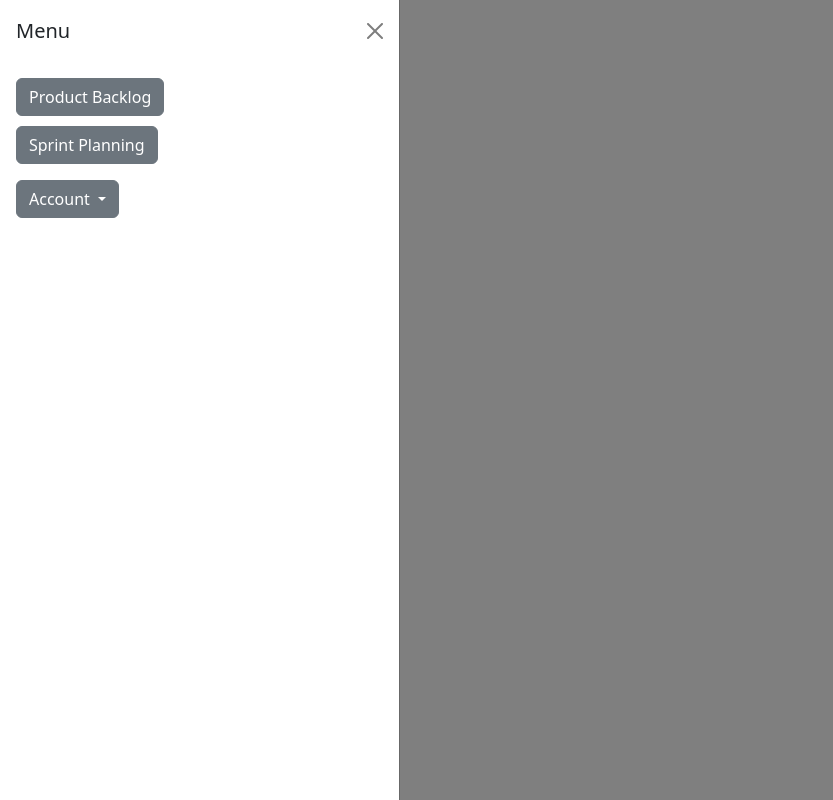
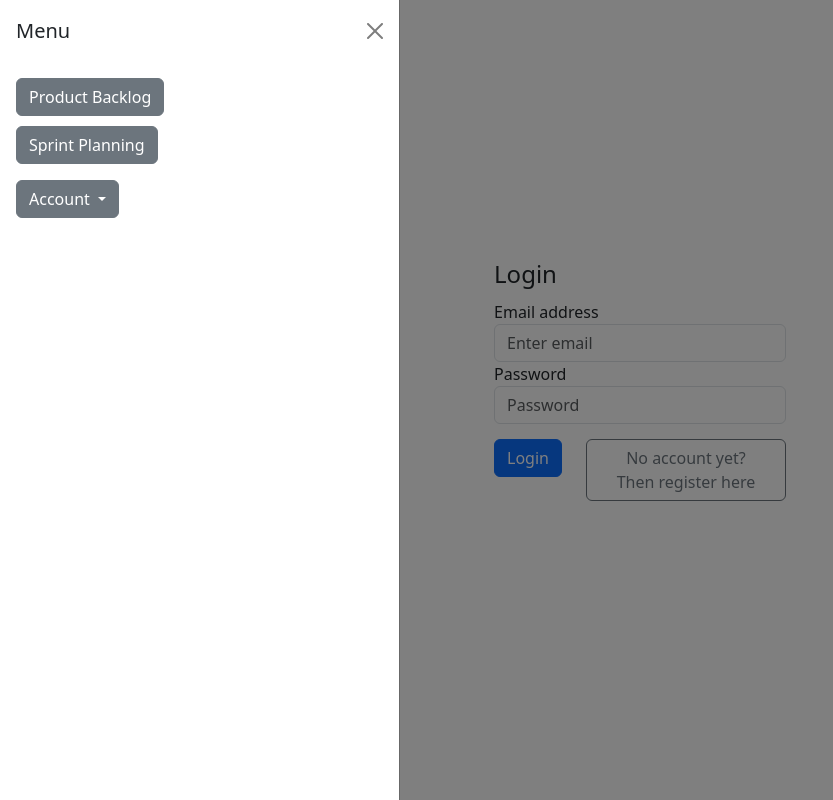
Before and after one commit to SCRUM-Webapp/SCRUM_Webapp_Project, a Flask app: page /Login in a window 1280 px wide, after a click on "Menu". Shown: the whole page, without its empty margins (0-833 px from the left). Run offline with Flask 3, Linux system fonts and the light colour scheme; some libraries are stand-ins or nearby versions.

Commit message:
added login, register and profile page + modified/added paths + added new Item Button

```diff
--- a/app.py
+++ b/app.py
@@ -1,13 +1,15 @@
 from flask import Flask, render_template, redirect, url_for
 from flask_bootstrap import Bootstrap5
+from flask_login import LoginManager
+
 
 app = Flask(__name__)
+
+from db import db, Ticket, insert_sample
 
 app.config.from_mapping(
     BOOTSTRAP_BOOTSWATCH_THEME = 'quartz'
 )
-
-from db import db, Ticket, insert_sample
 
 bootstrap = Bootstrap5(app)
 
@@ -19,14 +21,26 @@ def index():
 def login():
     return render_template('Login.html')
 
+@app.route('/Register')
+def register():
+    return render_template('Register.html')
+
+@app.route('/Ticket/New_Ticket')
+def new_ticket():
+    return render_template('Ticket.html')
+
 @app.route('/Product_Backlog')
 def product_backlog():
     return render_template('Product_Backlog.html')
 
-@app.route('/Product_Backlog/<int:ticket_id>')
+@app.route('/Ticket/<int:ticket_id>')
 def ticket(ticket_id):
-    return render_template('Ticket.html', ticket_id=ticket_id)
+    return render_template('Ticket.html')
 
 @app.route('/Sprint_Planning')
 def sprint_planning():
     return render_template('Sprint_Planning.html')
+
+@app.route('/Profile')
+def profile():
+    return render_template('Profile.html')
--- a/requirements.txt
+++ b/requirements.txt
@@ -2,6 +2,7 @@ blinker==1.7.0
 Bootstrap-Flask==2.3.3
 click==8.1.7
 Flask==3.0.0
+Flask-Login==0.6.3
 Flask-SQLAlchemy==3.1.1
 Flask-WTF==1.2.1
 itsdangerous==2.1.2
--- a/templates/Base.html
+++ b/templates/Base.html
@@ -1,6 +1,3 @@
-{% from 'bootstrap5/nav.html' import render_nav_item %}
-
-
 <!DOCTYPE html>
 <html lang="en">
 <head>
@@ -17,7 +14,9 @@
 <button class="btn btn-primary" type="button" data-bs-toggle="offcanvas" data-bs-target="#offcanvasExample" aria-controls="offcanvasExample" style="margin: 10px;">
   Menu
 </button>
+
 {% block ADDNEWITEM %}{% endblock %}
+
 <div class="offcanvas offcanvas-start" tabindex="-1" id="offcanvasExample" aria-labelledby="offcanvasExampleLabel">
   <div class="offcanvas-header">
     <h5 class="offcanvas-title" id="offcanvasExampleLabel">Menu</h5>
@@ -33,7 +32,7 @@
             Account
           </button>
           <ul class="dropdown-menu" aria-labelledby="dropdownMenuButton" style="">
-                <li><a class="dropdown-item" href="#">Edit account</a></li>
+                <li><a class="dropdown-item" href="{{ url_for('profile') }}">Edit account</a></li>
                 <div class="dropdown-divider"></div>
                 <li><a class="dropdown-item" href="#">Log Out</a></li>
           </ul>
--- a/templates/Login.html
+++ b/templates/Login.html
@@ -1 +1,32 @@
 {% extends 'Base.html' %}
+
+{% block CONTENT %}
+    <div class="d-flex align-items-center justify-content-center" style="height: 80vh; width: 100vw;">
+    <!-- added d-flex align-items-center justify-content-center to center the form vertically and horizontally -->
+        <form>
+            <fieldset>
+
+                <legend>Login</legend>
+
+                <div class="form-group">
+                    <label for="exampleInputEmail1">Email address</label>
+                    <input type="email" name="email" value="{{ email }}" class="form-control" id="exampleInputEmail1" aria-describedby="emailHelp" placeholder="Enter email">
+                </div>
+
+                <div class="form-group">
+                    <label for="exampleInputPassword1">Password</label>
+                    <input type="password" name="password" value="{{ password }}" class="form-control" id="exampleInputPassword1" placeholder="Password">
+                </div>
+
+                <div class="row">
+                    <div class="col">
+                        <button type="submit" class="btn btn-primary" style="margin-top: 15px;">Login</button>
+                    </div>
+                    <div class="col">
+                        <a href="/Register" class="btn btn-outline-secondary" style="margin-top: 15px; width: 200px"> No account yet? <br> Then register here</a>
+                </div>
+
+            </fieldset>
+        </form>
+    </div>
+{% endblock %}
--- a/templates/Product_Backlog.html
+++ b/templates/Product_Backlog.html
@@ -1,7 +1,7 @@
 {% extends 'Base.html'%}
 
 {%block ADDNEWITEM%}
-<button type="button" class="btn btn-outline-primary mb-1" style="margin-top: 10px;">+ Add new ticket</button>
+<a href="{{ url_for('new_ticket') }}"  class="btn btn-outline-primary mb-1" style="margin-top: 10px;">+ Add new ticket</a>
 {%endblock%}
 
 
--- /dev/null
+++ b/templates/Profile.html
@@ -0,0 +1,3 @@
+{% extends 'Base.html' %}
+
+<!-- Work in Progress -->
--- a/templates/Sprint_Planning.html
+++ b/templates/Sprint_Planning.html
@@ -3,6 +3,7 @@
 {% block HEADER%}
 
 <div class="d-flex justify-content-center">
+<!-- added justify-content-center to center the text -->
     <div style="margin-bottom: 35px;">
         <ul class="nav nav-tabs" role="tablist">
         <li class="nav-item" role="presentation">
@@ -203,9 +204,9 @@
         </div>
     </div>
 
-    <div class="col">
+    <div class="col" style="margin-right: 10px;">
     <!-- added margin-right to space the columns out evenly and margin-top to make the columns appear at the same height -->
-        <h3>Finished</h3>
+        <h3>Finished/Obsolete</h3>
         <div class="accordion" id="accordionExample">
             <div class="accordion-item">
                 <h2 class="accordion-header" id="headingOne">
--- a/templates/Ticket.html
+++ b/templates/Ticket.html
@@ -99,7 +99,7 @@
 
         <div class="form-group row" style="margin-top: 25px; margin-left: 0px">
         <button type="button" class="btn btn-primary col-sm-1">Delete</button>
-        <button type="button" class="btn btn-secondary col-sm-1" style="margin-left: 25px; margin-right: 25px">Cancel</button>
+        <a href="{{ url_for('product_backlog') }}" class="btn btn-secondary col-sm-1" style="margin-left: 25px; margin-right: 25px">Cancel</a>
         <button type="submit" class="btn btn-success col-sm-1">Submit</button>
         </div>
 
```
Also changed, not shown: templates/Register.html (added, +31 -0 lines), static/css/reset.css (deleted), static/css/style.css (deleted).
